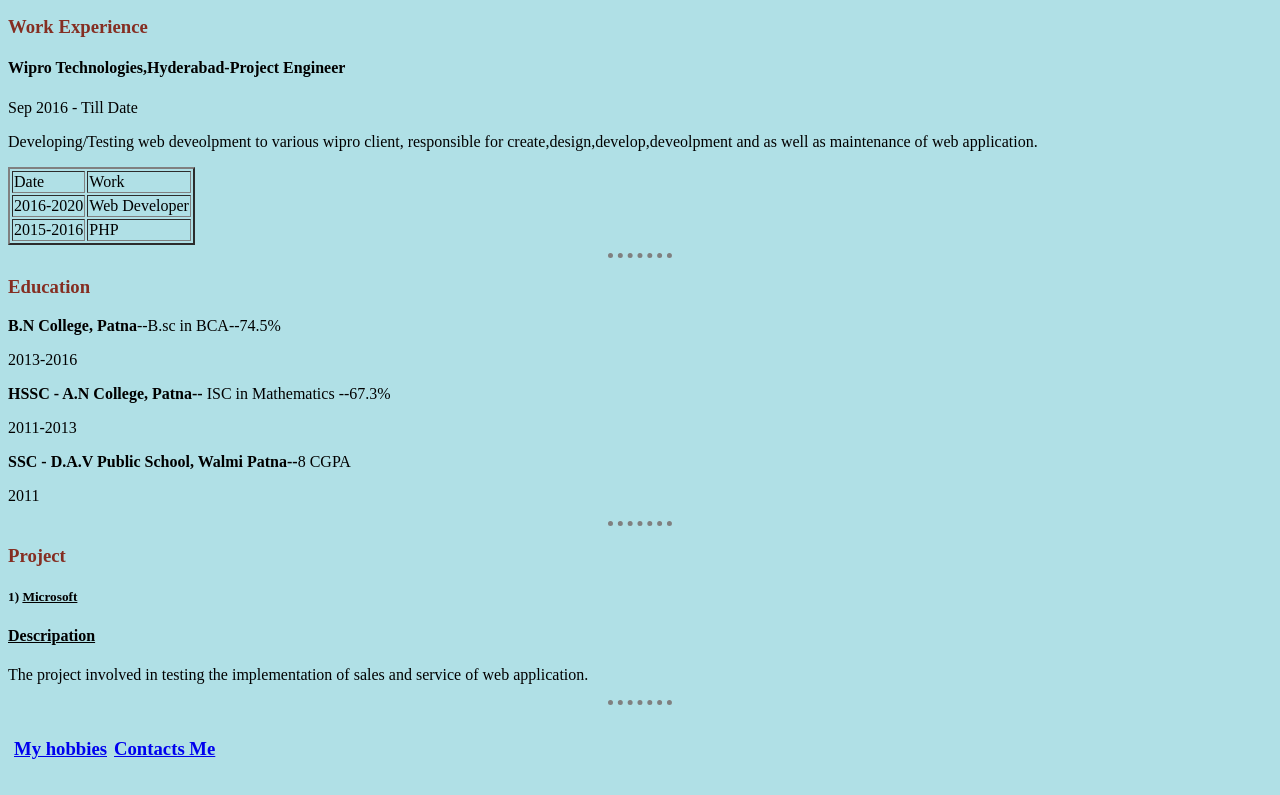
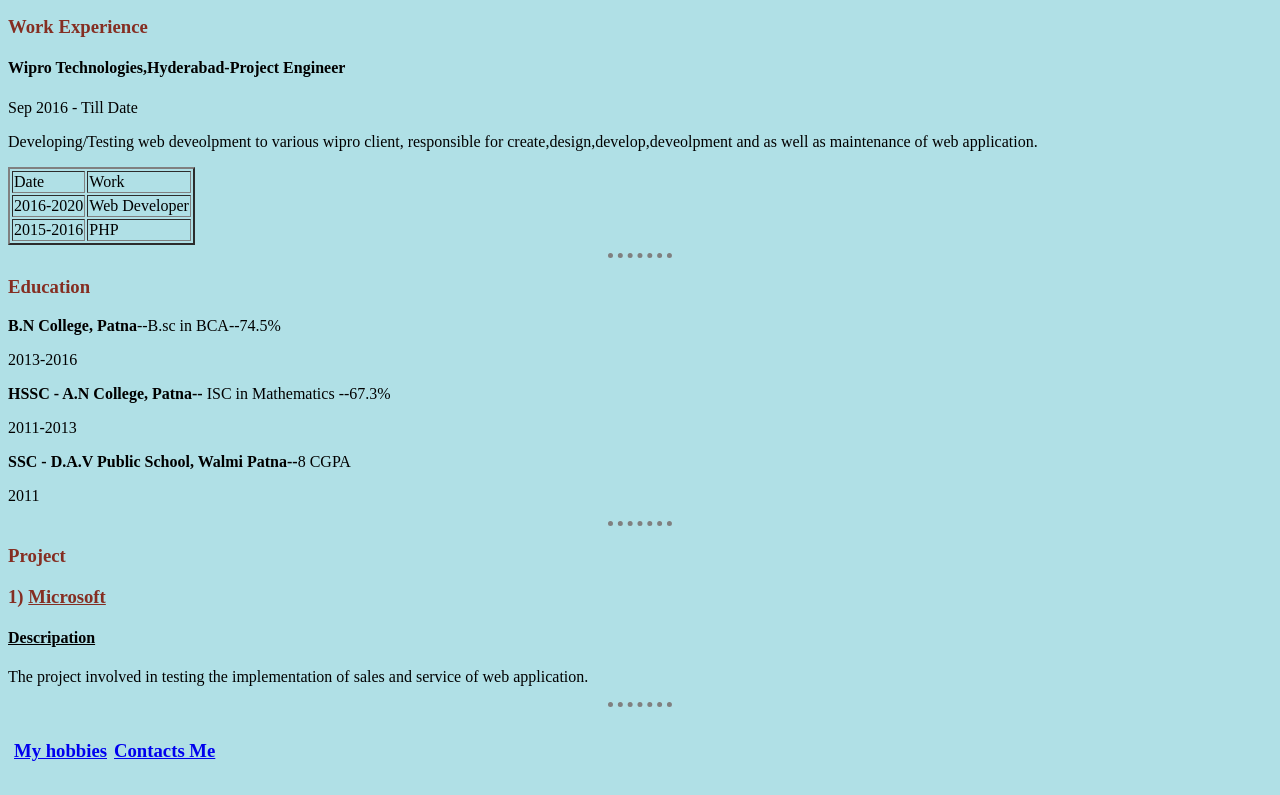
Before and after one commit to Chandan-kumar07/cv, a plain HTML site: page index.html in a window 1280 px wide. Shown: the part 589-1384 px from the top of the page. Drawn offline with Linux system fonts and the light colour scheme.

Commit message:
Update index.html

```diff
--- a/index.html
+++ b/index.html
@@ -73,7 +73,7 @@
 <p>2011</p>
 <hr>
 <h3>Project</h3>
-      <h5>1) <u> Microsoft </u></h5>
+      <h3>1) <u> Microsoft </u></h5>
       <h4><u> Descripation</u></h4>
       <p>The project involved in testing the implementation of sales and service of web application.</p>
  <table cellspacing="5">
```
